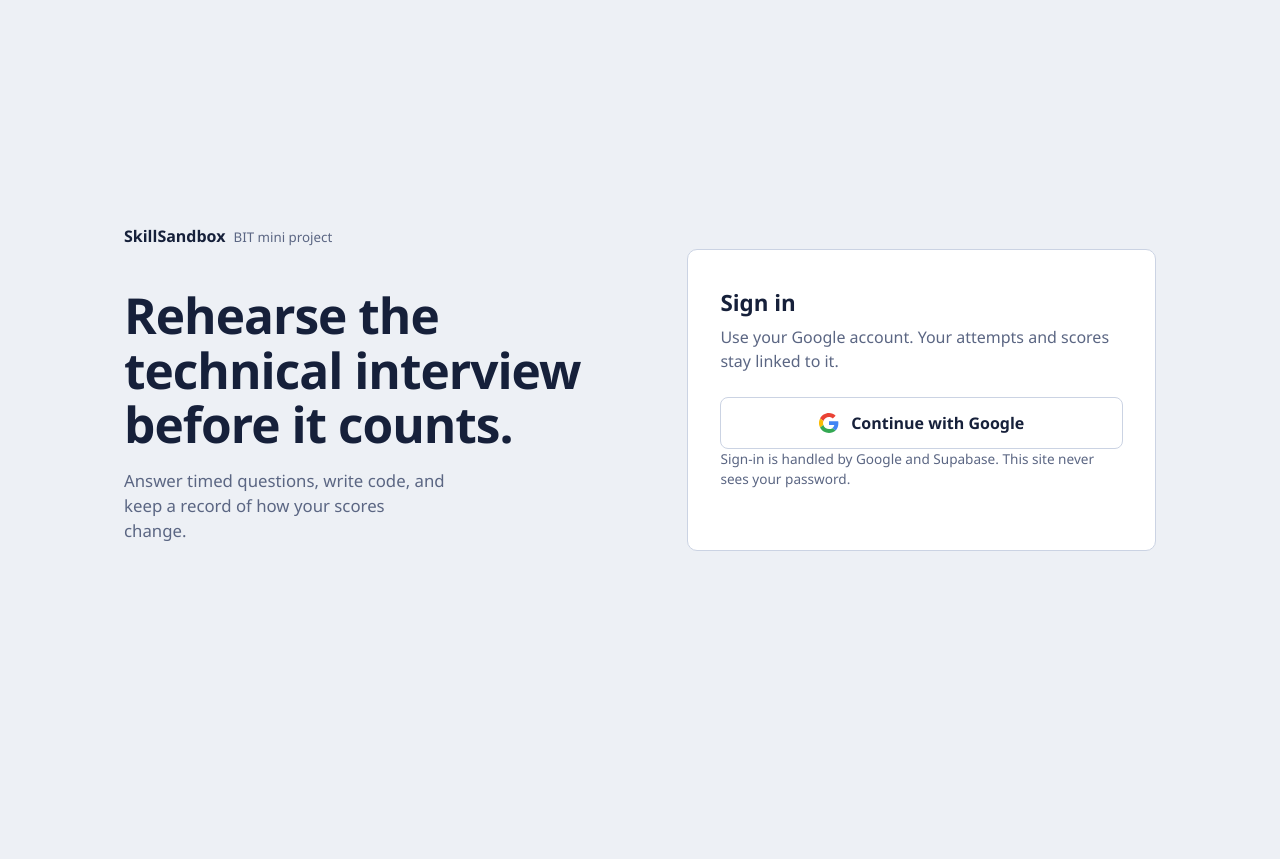
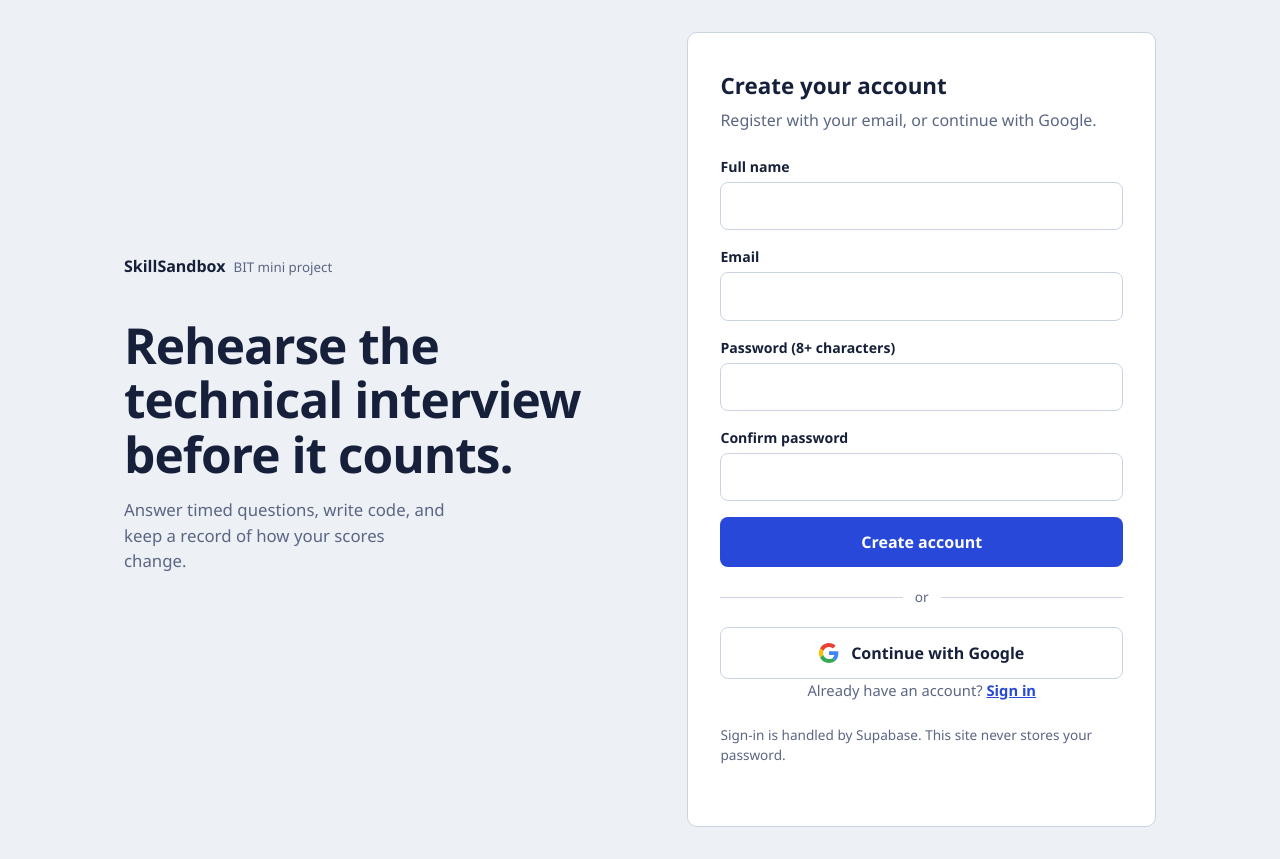
Before and after one commit to SIVARAJY/Naan-mudhalvan-mock-Interview-Sandbox, a Flask app: page /login?mode=signup in a window 1280 px wide. Before the commit the page ends 551 px from the top, so only its background shows below. Run offline with Flask 3, Linux system fonts and the light colour scheme; some libraries are stand-ins or nearby versions.

Commit message:
Add email and password login

```diff
--- a/app.py
+++ b/app.py
@@ -115,11 +115,106 @@ def _pkce_pair():
 def inject_user():
     return {"current_user": session.get("user")}
 
+def _start_session(user):
+    """Store the verified Supabase user in the Flask session."""
+    meta = user.get("user_metadata") or {}
+    email = user.get("email") or meta.get("email") or ""
+    session.clear()
+    session["user"] = {
+        "id": user["id"],
+        "email": email,
+        "name": meta.get("full_name") or meta.get("name") or email.split("@")[0],
+        "avatar": meta.get("avatar_url") or meta.get("picture"),
+    }
+
+def _csrf_token():
+    if "csrf" not in session:
+        session["csrf"] = secrets.token_urlsafe(32)
+    return session["csrf"]
+
+def _check_csrf():
+    sent = request.form.get("csrf", "")
+    if not sent or not secrets.compare_digest(sent, session.get("csrf", "")):
+        abort(400)
+
+AUTH_ERRORS = {
+    "invalid_credentials": "Incorrect email or password.",
+    "email_not_confirmed": "Please confirm your email first. Check your inbox for the link.",
+    "user_already_exists": "An account with this email already exists. Please sign in.",
+    "weak_password": "That password is too weak. Use at least 8 characters with letters and numbers.",
+    "over_email_send_rate_limit": "Too many emails were sent. Please wait a few minutes and try again.",
+    "over_request_rate_limit": "Too many attempts. Please wait a few minutes and try again.",
+}
+
+def _supabase_auth(path, payload):
+    """Call Supabase Auth. Returns (data, error_message)."""
+    if not SUPABASE_URL or not SUPABASE_ANON_KEY:
+        return None, "Login is not configured. Set SUPABASE_URL and SUPABASE_ANON_KEY."
+    try:
+        resp = requests.post(
+            f"{SUPABASE_URL}/auth/v1/{path}",
+            headers={"apikey": SUPABASE_ANON_KEY, "Content-Type": "application/json"},
+            json=payload, timeout=10,
+        )
+        data = resp.json()
+    except (requests.RequestException, ValueError):
+        return None, "Could not reach the sign-in service. Please try again."
+    if resp.status_code >= 400:
+        code = data.get("error_code") or data.get("code")
+        return None, AUTH_ERRORS.get(code) or data.get("msg") or data.get("message") or "Sign-in failed."
+    return data, None
+
 @app.route("/login")
 def login():
     if "user" in session:
         return redirect(url_for("dashboard"))
-    return render_template("login.html")
+    mode = "signup" if request.args.get("mode") == "signup" else "signin"
+    return render_template("login.html", mode=mode, csrf=_csrf_token())
+
+@app.route("/auth/signin", methods=["POST"])
+def auth_signin():
+    _check_csrf()
+    email = request.form.get("email", "").strip().lower()
+    password = request.form.get("password", "")
+    if not email or not password:
+        flash("Enter your email and password.", "error")
+        return redirect(url_for("login"))
+    data, err = _supabase_auth("token?grant_type=password", {"email": email, "password": password})
+    if err or not data or "user" not in data:
+        flash(err or "Sign-in failed.", "error")
+        return redirect(url_for("login"))
+    _start_session(data["user"])
+    return redirect(url_for("dashboard"))
+
+@app.route("/auth/signup", methods=["POST"])
+def auth_signup():
+    _check_csrf()
+    name = request.form.get("name", "").strip()
+    email = request.form.get("email", "").strip().lower()
+    password = request.form.get("password", "")
+    confirm = request.form.get("confirm", "")
+    back = url_for("login", mode="signup")
+    if not name or not email or "@" not in email:
+        flash("Enter your name and a valid email address.", "error")
+        return redirect(back)
+    if len(password) < 8:
+        flash("Password must be at least 8 characters.", "error")
+        return redirect(back)
+    if password != confirm:
+        flash("The two passwords do not match.", "error")
+        return redirect(back)
+    data, err = _supabase_auth("signup", {
+        "email": email, "password": password, "data": {"full_name": name},
+    })
+    if err:
+        flash(err, "error")
+        return redirect(back)
+    if data.get("access_token") and data.get("user"):
+        # Email confirmation is switched off in Supabase: sign in straight away.
+        _start_session(data["user"])
+        return redirect(url_for("dashboard"))
+    flash("Account created. Check your email for a confirmation link, then sign in.", "info")
+    return redirect(url_for("login"))
 
 @app.route("/auth/google")
 def auth_google():
@@ -162,15 +257,7 @@ def auth_callback():
         flash("Could not complete sign-in with Supabase. Please try again.")
         return redirect(url_for("login"))
 
-    meta = user.get("user_metadata") or {}
-    email = user.get("email") or meta.get("email") or ""
-    session.clear()
-    session["user"] = {
-        "id": user["id"],
-        "email": email,
-        "name": meta.get("full_name") or meta.get("name") or email.split("@")[0],
-        "avatar": meta.get("avatar_url") or meta.get("picture"),
-    }
+    _start_session(user)
     return redirect(url_for("dashboard"))
 
 @app.route("/logout")
--- a/templates/login.html
+++ b/templates/login.html
@@ -31,6 +31,21 @@
     .note{margin-top:1.25rem;font-size:.85rem;color:var(--muted)}
     .error{background:#FFF1F0;border:1px solid #F2B8B5;color:#8A1F17;border-radius:8px;
       padding:.7rem .9rem;margin-bottom:1.25rem;font-size:.92rem}
+    .field{display:block;margin-bottom:1rem}
+    .field span{display:block;font-size:.88rem;font-weight:600;margin-bottom:.3rem}
+    .field input{width:100%;padding:.7rem .8rem;border:1px solid var(--line);border-radius:8px;
+      font:inherit;color:var(--ink);background:#fff}
+    .field input:focus{outline:3px solid var(--accent);outline-offset:1px;border-color:var(--accent)}
+    .primary{width:100%;padding:.8rem 1rem;border:0;border-radius:8px;background:var(--accent);
+      color:#fff;font:inherit;font-weight:600;cursor:pointer}
+    .primary:hover{background:#1E3AB3}
+    .primary:focus-visible{outline:3px solid var(--ink);outline-offset:2px}
+    .divider{display:flex;align-items:center;gap:.75rem;color:var(--muted);font-size:.85rem;margin:1.25rem 0}
+    .divider::before,.divider::after{content:"";flex:1;height:1px;background:var(--line)}
+    .switch{margin:1.25rem 0 0;font-size:.92rem;color:var(--muted);text-align:center}
+    .switch a{color:var(--accent);font-weight:600}
+    .info{background:#EEF3FF;border:1px solid #BCCBF5;color:#1B2F7A;border-radius:8px;
+      padding:.7rem .9rem;margin-bottom:1.25rem;font-size:.92rem}
     @media (max-width:820px){.wrap{grid-template-columns:1fr;gap:2rem}.lede{margin-bottom:0}}
   </style>
 </head>
@@ -43,12 +58,39 @@
     </section>
 
     <section class="card" aria-labelledby="signin-title">
+      {% if mode == 'signup' %}
+      <h2 id="signin-title">Create your account</h2>
+      <p>Register with your email, or continue with Google.</p>
+      {% else %}
       <h2 id="signin-title">Sign in</h2>
-      <p>Use your Google account. Your attempts and scores stay linked to it.</p>
+      <p>Welcome back. Your attempts and scores stay linked to your account.</p>
+      {% endif %}
 
-      {% with messages = get_flashed_messages() %}
-        {% for m in messages %}<div class="error" role="alert">{{ m }}</div>{% endfor %}
+      {% with messages = get_flashed_messages(with_categories=true) %}
+        {% for category, m in messages %}
+          <div class="{{ 'info' if category == 'info' else 'error' }}" role="alert">{{ m }}</div>
+        {% endfor %}
       {% endwith %}
+
+      {% if mode == 'signup' %}
+      <form method="post" action="{{ url_for('auth_signup') }}">
+        <input type="hidden" name="csrf" value="{{ csrf }}">
+        <label class="field"><span>Full name</span><input name="name" autocomplete="name" required></label>
+        <label class="field"><span>Email</span><input type="email" name="email" autocomplete="email" required></label>
+        <label class="field"><span>Password (8+ characters)</span><input type="password" name="password" minlength="8" autocomplete="new-password" required></label>
+        <label class="field"><span>Confirm password</span><input type="password" name="confirm" minlength="8" autocomplete="new-password" required></label>
+        <button class="primary" type="submit">Create account</button>
+      </form>
+      {% else %}
+      <form method="post" action="{{ url_for('auth_signin') }}">
+        <input type="hidden" name="csrf" value="{{ csrf }}">
+        <label class="field"><span>Email</span><input type="email" name="email" autocomplete="email" required></label>
+        <label class="field"><span>Password</span><input type="password" name="password" autocomplete="current-password" required></label>
+        <button class="primary" type="submit">Sign in</button>
+      </form>
+      {% endif %}
+
+      <div class="divider">or</div>
 
       <a class="google" href="{{ url_for('auth_google') }}">
         <svg viewBox="0 0 48 48" aria-hidden="true">
@@ -59,7 +101,12 @@
         </svg>
         Continue with Google
       </a>
-      <p class="note">Sign-in is handled by Google and Supabase. This site never sees your password.</p>
+
+      <p class="switch">
+        {% if mode == 'signup' %}Already have an account? <a href="{{ url_for('login') }}">Sign in</a>
+        {% else %}New here? <a href="{{ url_for('login', mode='signup') }}">Create an account</a>{% endif %}
+      </p>
+      <p class="note">Sign-in is handled by Supabase. This site never stores your password.</p>
     </section>
   </main>
 </body>
```
